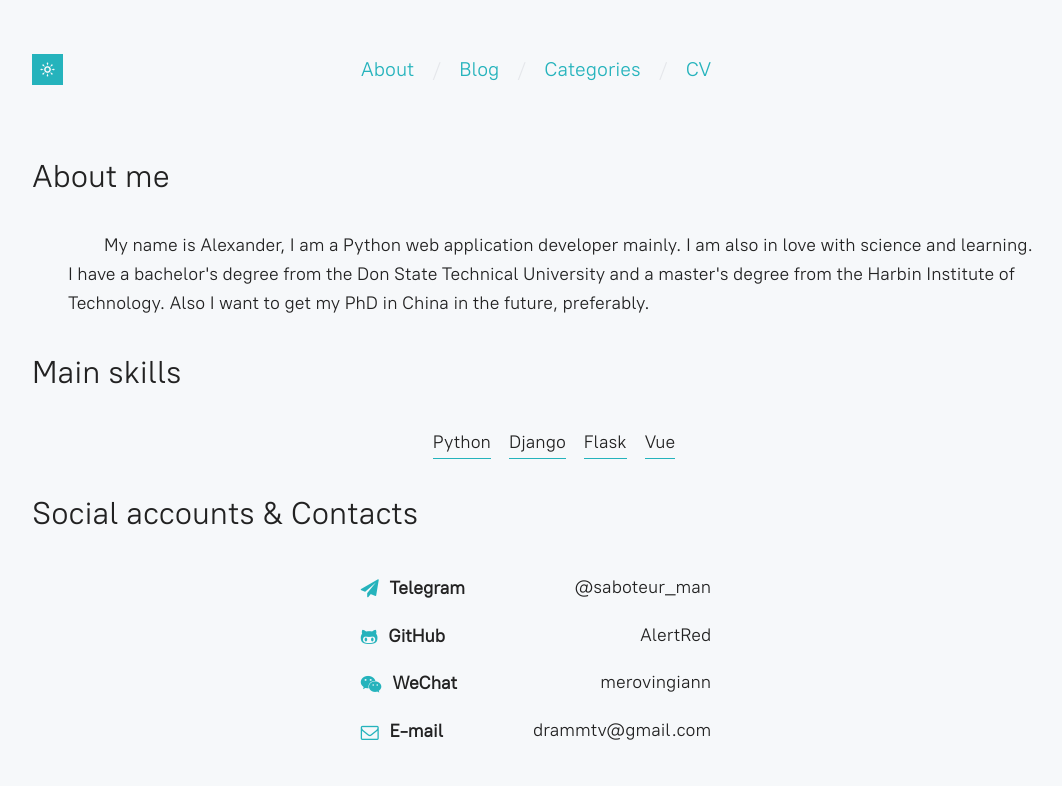
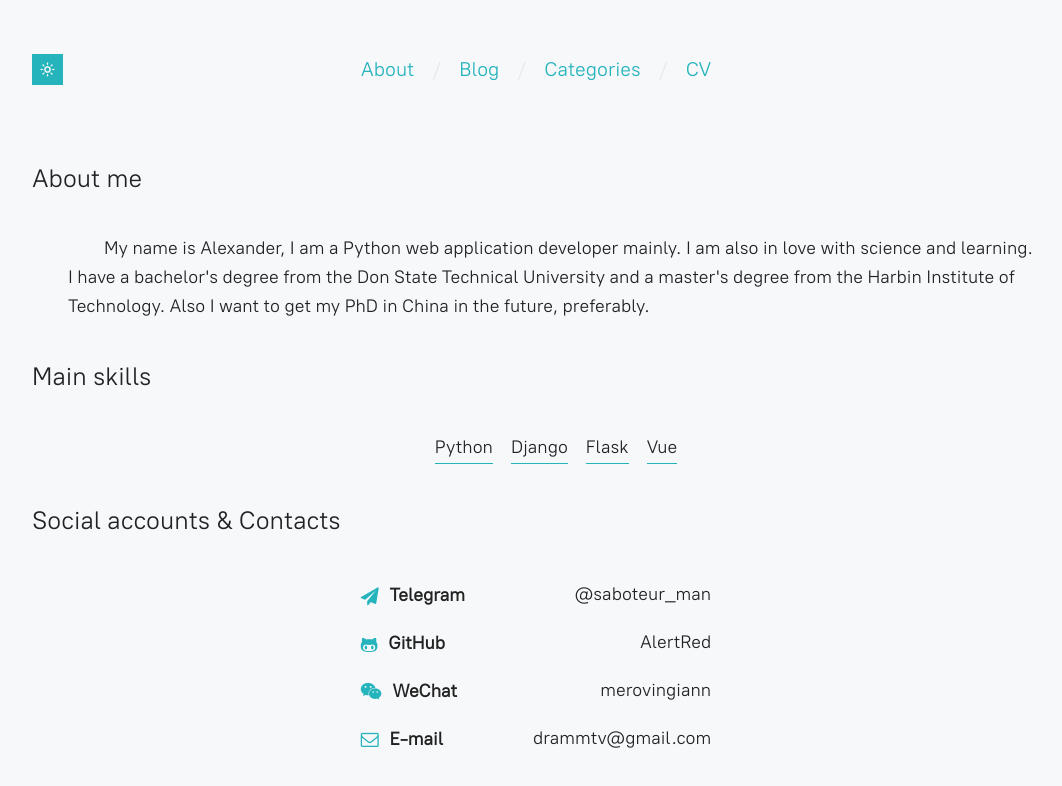
Before and after one commit to AlertRED/blog, a Vue app in the folder frontend/: page / in a window 1280 px wide. Shown: the top 786 px of the page, without its empty margins (104-1166 px from the left). Built offline with nearby package versions, Linux system fonts and the light colour scheme.

Commit message:
Fixed header with for stretch

```diff
--- a/frontend/src/assets/main.css
+++ b/frontend/src/assets/main.css
@@ -27,10 +27,20 @@
   justify-content: center;
   margin-bottom: 1rem;
   margin: 0 auto;
-  max-width: var(--width-content);
+  width: 100%;
   padding: var(--padding-content);
   padding-top: 3rem;
   padding-bottom: 4rem;
+}
+
+#toolbar {
+  width: var(--width-content);
+  display: inline-flex;
+  padding: var(--padding-content);
+}
+
+h3 {
+  font-size: 1.4rem;
 }
 
 a {
@@ -85,6 +95,7 @@
 
 input::placeholder {
  color: var(--color-unnoticeble);
+ font-size: 0.8rem;
 }
 
 #menu {
@@ -92,6 +103,8 @@
   font-size: 1.1rem;
   padding-left: 0rem;
   margin: 0;
+  width: 100%;
+  text-align: center;
 }
 
 #menu > li {
@@ -111,6 +124,7 @@
   position: relative;
   margin: 0 auto;
   min-height: 80vh;
+  margin-bottom: 4rem;
 }
 
 #admin-menu {
--- a/frontend/src/components/MainNavbar.vue
+++ b/frontend/src/components/MainNavbar.vue
@@ -1,5 +1,6 @@
 <template>
     <header>
+        <div id="toolbar">
             <ul id="menu">
                 <li><router-link :class="`brightness-hover`" :to="{ name:'About'}">About</router-link></li>
                 <li><router-link :class="`brightness-hover`" :to="{ name:'Blog'}">Blog</router-link></li>
@@ -10,7 +11,7 @@
                 id="change-theme"
                 :class="{ 'icon-weather-sunny moved': theme_name == 'light', 'icon-moon-o': theme_name == 'dark', }"
                 @click="() => { theme_name = (theme_name == 'light' ? 'dark' : 'light') }"
-        >
+            ></div>
         </div>
     </header>
 </template>
--- a/frontend/src/main.js
+++ b/frontend/src/main.js
@@ -1,9 +1,6 @@
 import { createApp } from "vue";
 import App from "./App.vue";
 import router from "./router";
-
-import "bootstrap/dist/css/bootstrap.min.css"
-import "bootstrap"
 
 import "./assets/main.css";
 import "./assets/icomoon.css";
--- a/frontend/src/views/blog/BlogPage.vue
+++ b/frontend/src/views/blog/BlogPage.vue
@@ -78,7 +78,6 @@
                 posts: [],
                 post_search: "",
                 is_searching: false,
-
                 limit: 8,
                 current_page: 1,
                 total_pages: null,
@@ -95,9 +94,9 @@
             pages() {
                 let pages = [];
                 let start = 0;
-                const max_show = 3
+                const max_show = 3;
 
-                let count_pages = max_show < this.total_pages ? max_show : this.total_pages
+                let count_pages = max_show < this.total_pages ? max_show : this.total_pages;
 
                 if (this.current_page == 1)
                     start = this.current_page
@@ -147,7 +146,7 @@
 
                 if (response.status === 200){
                     this.posts = response.body.results;
-                    this.total_pages = Math.ceil(content['count'] / this.limit);
+                    this.total_pages = Math.ceil(response.body.count / this.limit);
                     this.is_searching = false;
                 } else
                     throw_body(response.body)
```
Also changed, not shown: 1 other file (tests, documents, lock files or other folders). Lines whose indentation alone changed are shown as unchanged.
